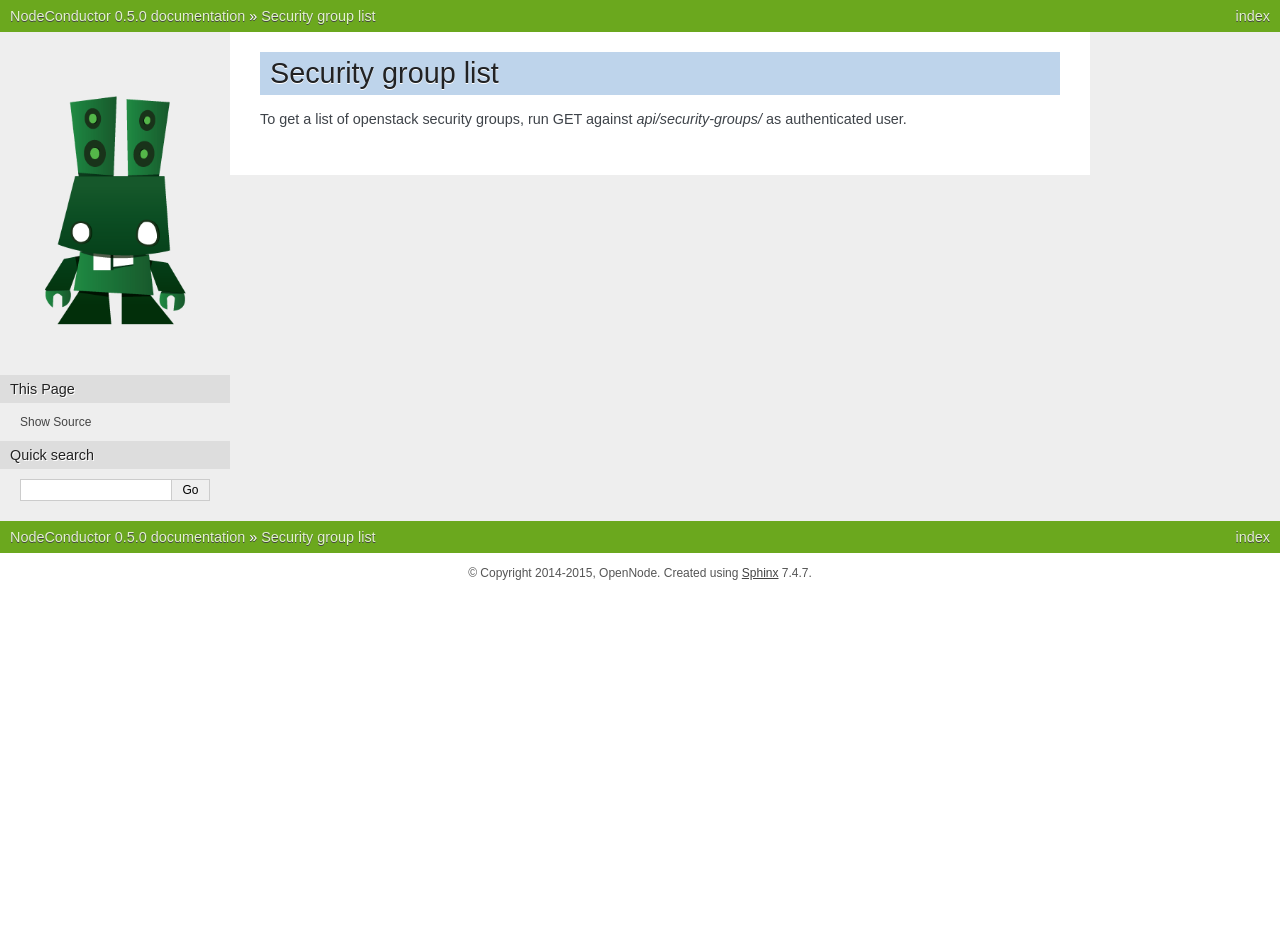
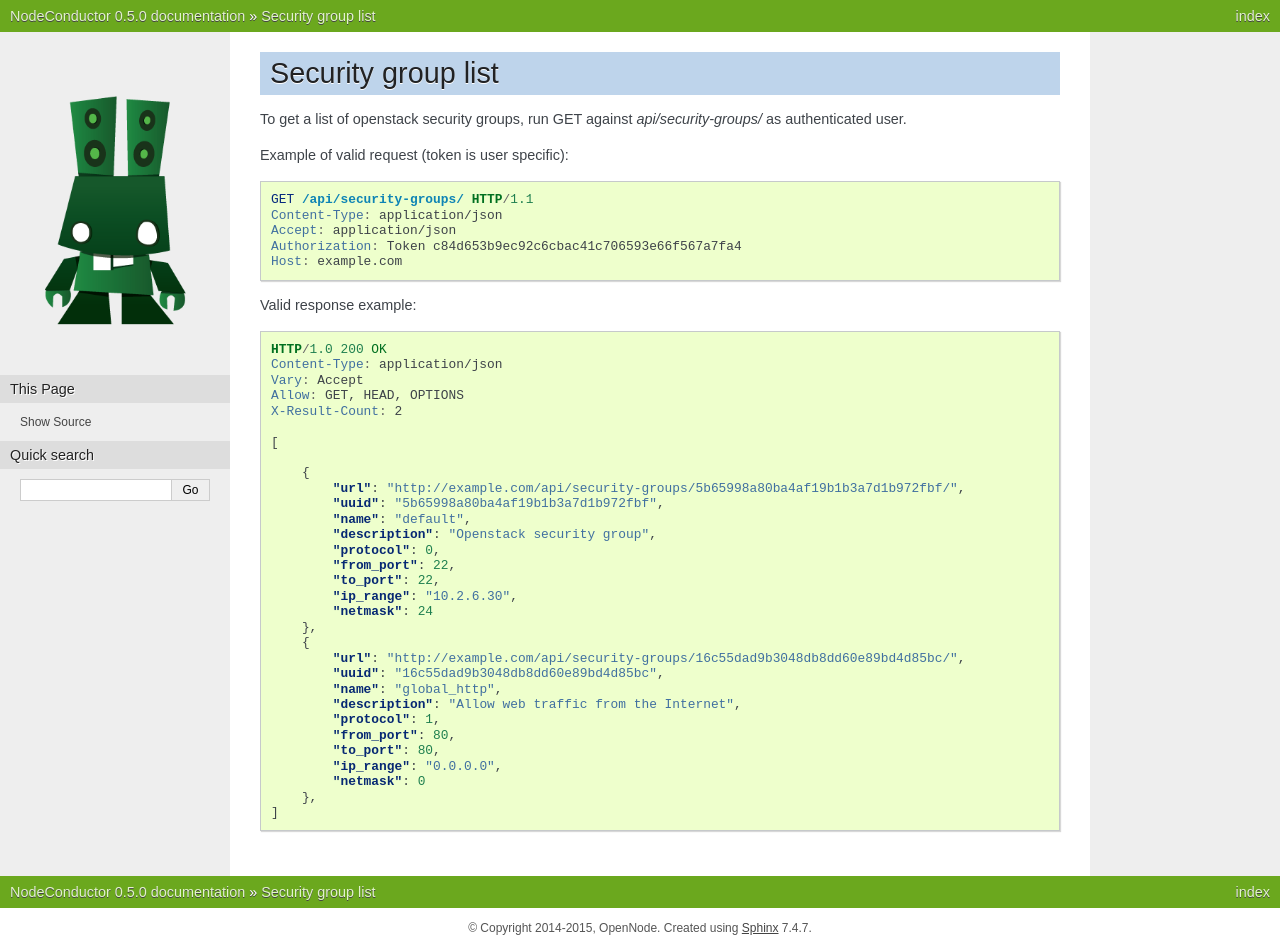
Before and after one commit to opennode/waldur-core, a Sphinx documentation site: the page built from docs/api/security_group.rst, in a window 1280 px wide. Built offline with Sphinx 7.4.7, drawn with Linux system fonts in a browser that asks for light colours; before the commit the page ends 900 px from its top, so only the background shows below that.

Commit message:
Add documentation for security group
nc-141

```diff
--- a/docs/api/api.rst
+++ b/docs/api/api.rst
@@ -56,3 +56,8 @@ License management
 ==================
 
 .. include:: licenses.rst
+
+Security group management
+=========================
+
+.. include:: security_group.rst
--- a/docs/api/security_group.rst
+++ b/docs/api/security_group.rst
@@ -2,3 +2,50 @@ Security group list
 -------------------
 
 To get a list of openstack security groups, run GET against *api/security-groups/* as authenticated user.
+
+Example of valid request (token is user specific):
+
+.. code-block:: http
+
+    GET /api/security-groups/ HTTP/1.1
+    Content-Type: application/json
+    Accept: application/json
+    Authorization: Token c84d653b9ec92c6cbac41c706593e66f567a7fa4
+    Host: example.com
+
+
+Valid response example:
+
+.. code-block:: http
+
+    HTTP/1.0 200 OK
+    Content-Type: application/json
+    Vary: Accept
+    Allow: GET, HEAD, OPTIONS
+    X-Result-Count: 2
+
+    [
+
+        {
+            "url": "http://example.com/api/security-groups/5b65998a80ba4af19b1b3a7d1b972fbf/",
+            "uuid": "5b65998a80ba4af19b1b3a7d1b972fbf",
+            "name": "default",
+            "description": "Openstack security group",
+            "protocol": 0,
+            "from_port": 22,
+            "to_port": 22,
+            "ip_range": "10.2.6.30",
+            "netmask": 24
+        },
+        {
+            "url": "http://example.com/api/security-groups/16c55dad9b3048db8dd60e89bd4d85bc/",
+            "uuid": "16c55dad9b3048db8dd60e89bd4d85bc",
+            "name": "global_http",
+            "description": "Allow web traffic from the Internet",
+            "protocol": 1,
+            "from_port": 80,
+            "to_port": 80,
+            "ip_range": "0.0.0.0",
+            "netmask": 0
+        },
+    ]
```
